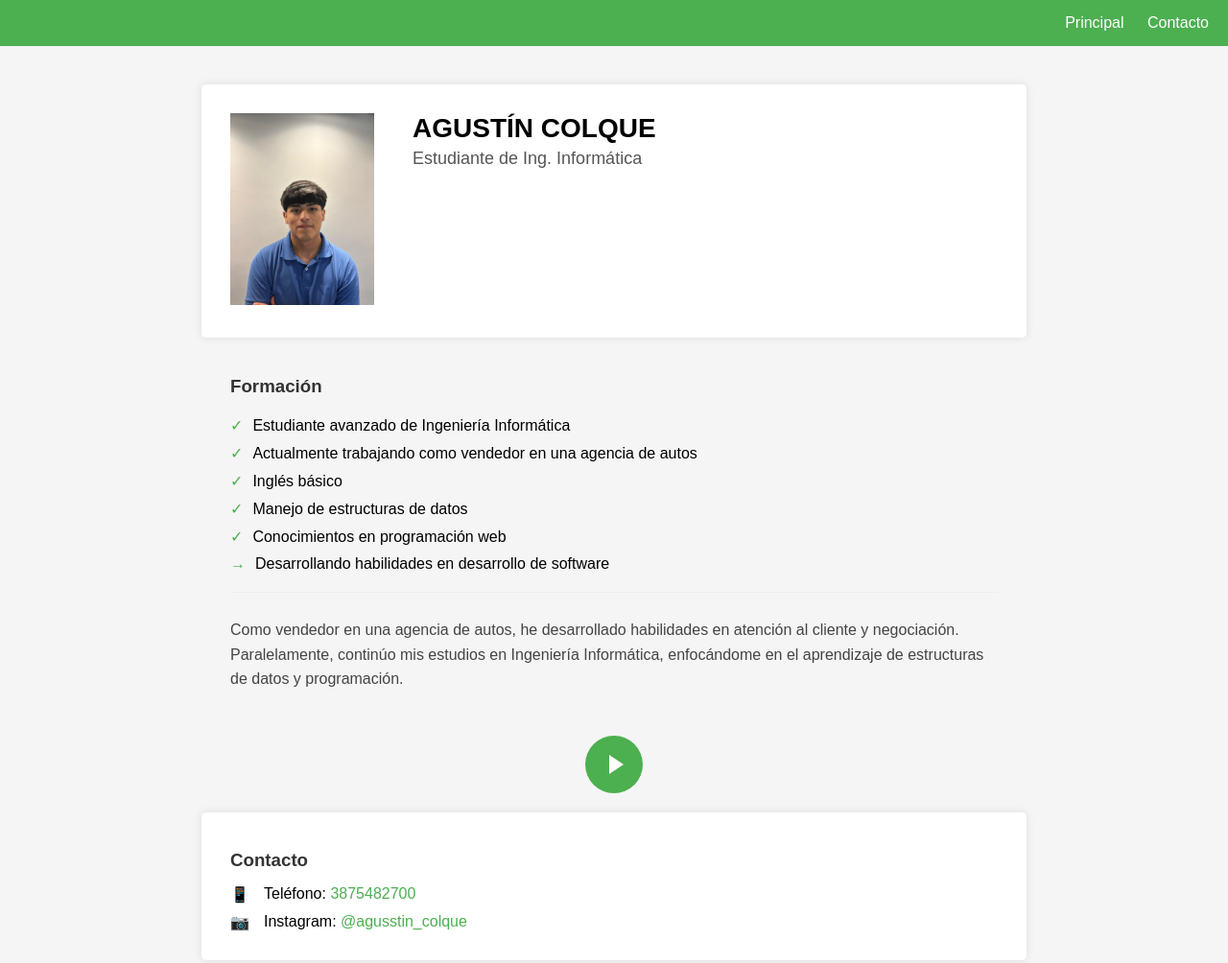
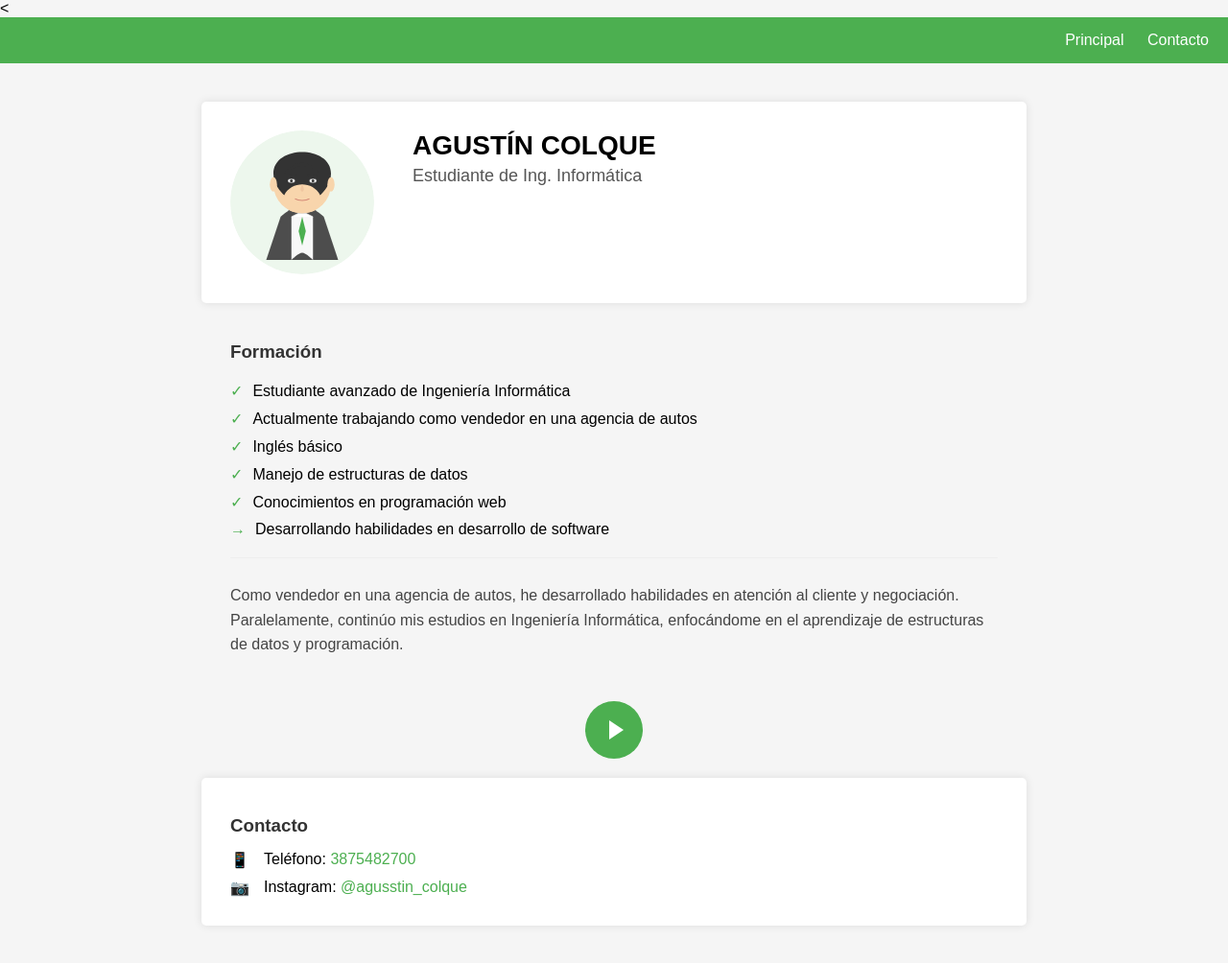
Before and after one commit to AgusstinColque/sitio, a plain HTML site: page index.html in a window 1280 px wide. Shown: the top 1004 px of the page at 96% size. Drawn offline with Linux system fonts and the light colour scheme; files whose address does not match are found by name.

Commit message:
version3

```diff
--- a/index.html
+++ b/index.html
@@ -1,4 +1,4 @@
-<!DOCTYPE html>
+<<!DOCTYPE html>
 <html lang="es">
 <head>
     <meta charset="UTF-8">
@@ -51,8 +51,12 @@
             margin-right: 40px;
         }
 
-        .profile-image img {
+        .profile-image img, .profile-image svg {
             width: 100%;
+            height: auto;
+            display: block;
+            border-radius: 50%;
+            overflow: hidden;
         }
 
         .profile-info {
@@ -197,8 +201,50 @@
     <div class="main-content">
         <div class="profile-container">
             <div class="profile-image">
+                <!-- Avatar masculino mejorado -->
+                <svg viewBox="0 0 200 200" xmlns="http://www.w3.org/2000/svg">
+                    <!-- Fondo circular -->
+                    <circle cx="100" cy="100" r="100" fill="#4CAF50" opacity="0.1"/>
 
-                <img src="C:\Users\Admin\Desktop\sitio\imagen\foto4x4.jpeg" alt="Agustín Colque">
+                    <!-- Traje/Camisa -->
+                    <path d="M50,180 L70,120 C70,120 85,105 100,105 C115,105 130,120 130,120 L150,180" fill="#4d4d4d"/>
+                    <path d="M85,120 L85,180 C85,180 95,170 100,170 C105,170 115,180 115,180 L115,120" fill="#f8f8f8"/>
+
+                    <!-- Corbata -->
+                    <path d="M100,120 L95,140 L100,160 L105,140 Z" fill="#4CAF50"/>
+
+                    <!-- Cuello de camisa -->
+                    <path d="M85,120 L95,115 L105,115 L115,120" fill="#ffffff" stroke="#eaeaea" stroke-width="1"/>
+
+                    <!-- Cabeza y cuello -->
+                    <circle cx="100" cy="75" r="40" fill="#f8d5ac"/>
+                    <path d="M75,100 C75,120 125,120 125,100" fill="#f8d5ac"/>
+
+                    <!-- Pelo moderno -->
+                    <path d="M60,60 C60,40 80,30 100,30 C120,30 140,40 140,60 C140,75 130,85 125,90 C120,80 110,75 100,75 C90,75 80,80 75,90 C70,85 60,75 60,60 Z" fill="#333333"/>
+                    <path d="M75,60 C75,60 85,50 100,50 C115,50 125,60 125,60 C125,60 115,45 100,45 C85,45 75,60 75,60 Z" fill="#333333"/>
+
+                    <!-- Orejas -->
+                    <ellipse cx="60" cy="75" rx="5" ry="10" fill="#f8d5ac"/>
+                    <ellipse cx="140" cy="75" rx="5" ry="10" fill="#f8d5ac"/>
+
+                    <!-- Ojos con cejas -->
+                    <ellipse cx="85" cy="70" rx="5" ry="3" fill="white" stroke="#333" stroke-width="0.5"/>
+                    <ellipse cx="115" cy="70" rx="5" ry="3" fill="white" stroke="#333" stroke-width="0.5"/>
+                    <circle cx="85" cy="70" r="2" fill="#333333"/>
+                    <circle cx="115" cy="70" r="2" fill="#333333"/>
+                    <path d="M78,63 C80,60 90,60 92,63" fill="none" stroke="#333333" stroke-width="1.5"/>
+                    <path d="M108,63 C110,60 120,60 122,63" fill="none" stroke="#333333" stroke-width="1.5"/>
+
+                    <!-- Nariz -->
+                    <path d="M100,75 C97,80 97,85 100,85 C103,85 103,80 100,75 Z" fill="#f0c6a0"/>
+
+                    <!-- Boca con sonrisa sutil -->
+                    <path d="M90,95 C95,98 105,98 110,95" fill="none" stroke="#d48a78" stroke-width="1.5"/>
+
+                    <!-- Mentón suave -->
+                    <path d="M85,95 C85,105 115,105 115,95" fill="none" stroke="#f8d5ac" stroke-width="0.5"/>
+                </svg>
             </div>
             <div class="profile-info">
                 <h1>AGUSTÍN COLQUE</h1>
```
